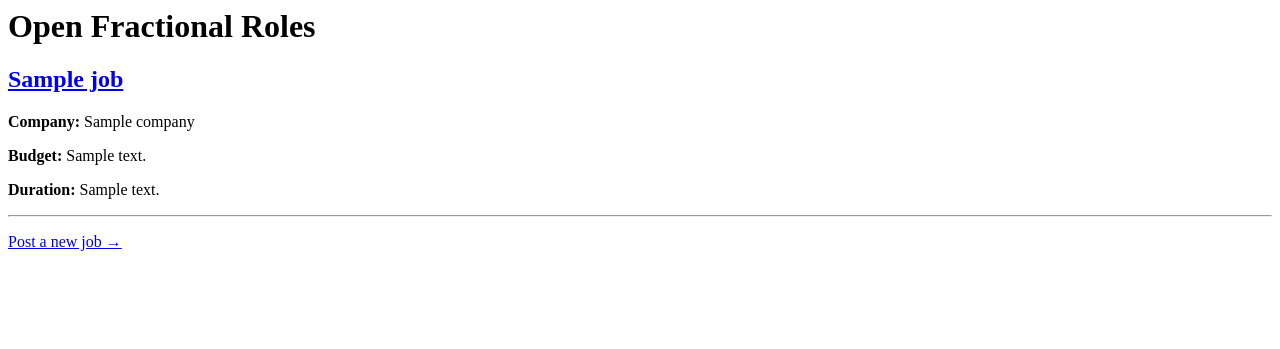
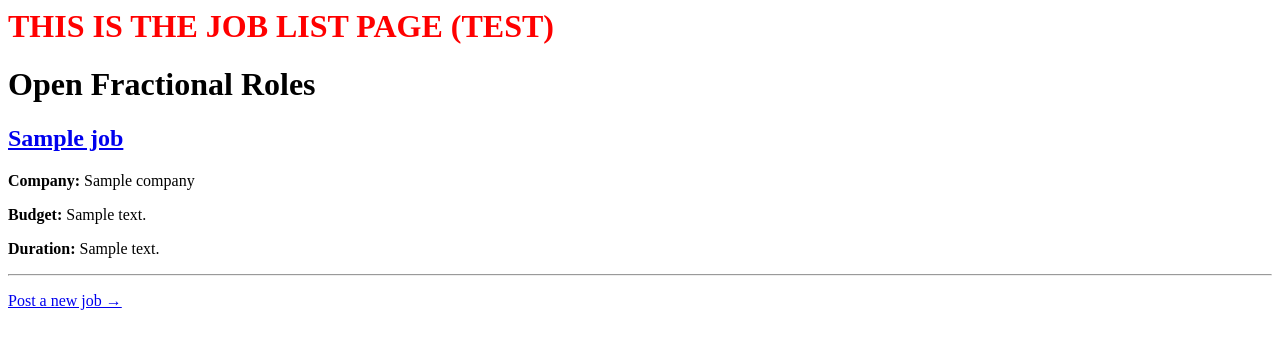
Before and after one commit to r-nepomuceno/frac-app, a Django app: template classifieds/templates/classifieds/job_list.html in a window 1280 px wide. Shown: the top 349 px of the page. Run offline with Django 5.2, Linux system fonts and the light colour scheme; the template is opened without the code that fills it: most values are stand-ins (such as "Sample title", 1, 10 or a date in 2020); data that the repository does not hold is empty.

Commit message:
Test: mark job_list page

```diff
--- a/classifieds/templates/classifieds/job_list.html
+++ b/classifieds/templates/classifieds/job_list.html
@@ -1,3 +1,5 @@
+<h1 style="color:red;">THIS IS THE JOB LIST PAGE (TEST)</h1>
+
 <h1>Open Fractional Roles</h1>
 
 {% for job in jobs %}
```
